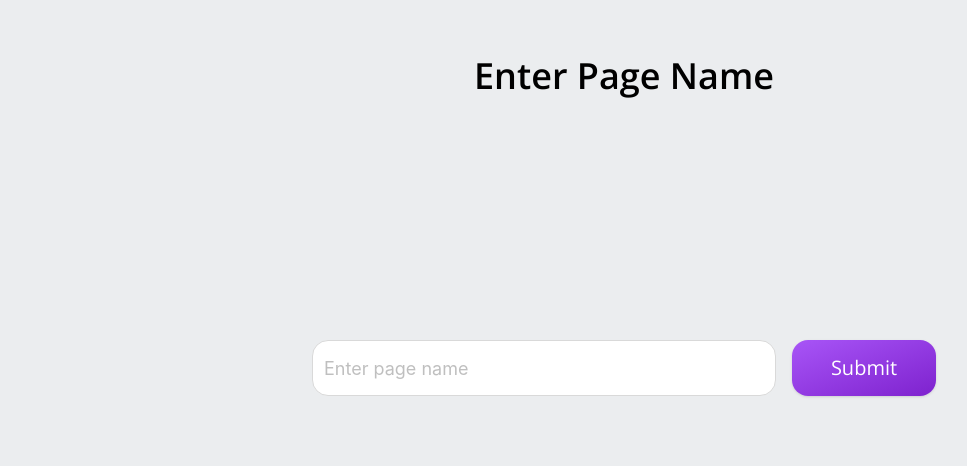
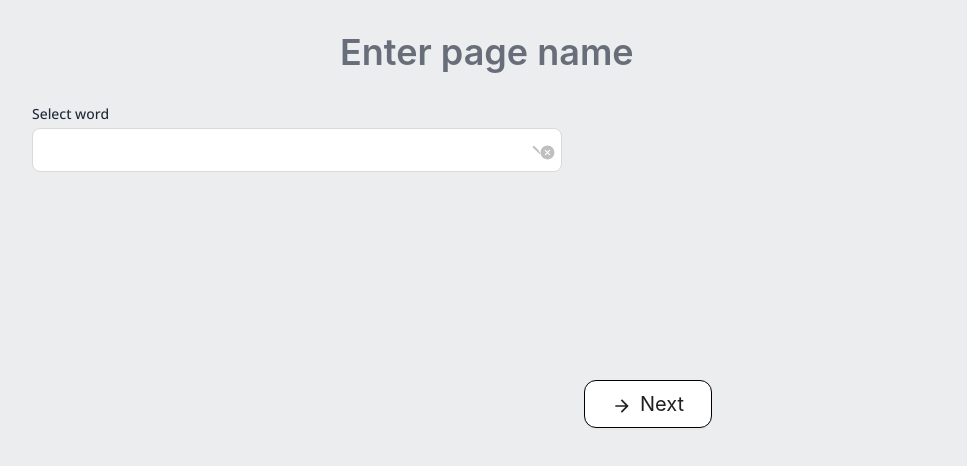
Before and after one commit to JustShuaib/client-theraphy, a React (Vite) app: page /admin/thema/bladzijde/create in a window 1280 px wide. Shown: the top 466 px of the page, without its empty margins (16-983 px from the left). Built offline with nearby package versions, Linux system fonts and the light colour scheme.

Commit message:
feat: selecting word

```diff
--- a/package.json
+++ b/package.json
@@ -34,6 +34,8 @@
     "eslint-plugin-react-hooks": "^4.6.0",
     "eslint-plugin-react-refresh": "^0.4.5",
     "postcss": "^8.4.33",
+    "prettier": "^3.2.5",
+    "prettier-plugin-tailwindcss": "^0.5.11",
     "tailwindcss": "^3.4.1",
     "vite": "^5.0.11"
   }
--- a/src/views/admin/createPage/index.jsx
+++ b/src/views/admin/createPage/index.jsx
@@ -1,40 +1,25 @@
 import { useState } from "react";
 import { TreeSelect, Form, Input, Button } from "antd";
-import { IoMdArrowBack, IoMdArrowForward } from "react-icons/io";
+import {
+  IoMdArrowForward,
+  IoIosArrowDown,
+  IoIosCloseCircle,
+} from "react-icons/io";
+import { TbBookOff } from "react-icons/tb";
 
 const CreatePage = () => {
-  const [activeView, setActiveView] = useState(0);
-
-  const views = {
-    0: <SelectPageName />,
-    1: <SelectPageWord onBack={() => setActiveView(0)} />,
-  };
-
   return (
-    <div className="w-full h-full overflow-hidden">
+    <div className="w-full">
       <Form.Provider
-        onFormFinish={(name) => {
-          name === "page_name" && setActiveView(1);
+        onFormFinish={(name, { values, forms }) => {
+          if (name === "page_name") {
+            const { page_name } = forms;
+            const pageName = page_name.getFieldValue("page_name") || "";
+            console.log({ pageName, values });
+            page_name.setFieldsValue({ page_name: values?.page_name });
+          }
         }}
-        className="h-full"
       >
-        <p className="mt-14 text-4xl font-semibold text-center">
-          {activeView === 0 ? "Enter Page Name" : "Select Words"}
-        </p>
-        {views[activeView]}
-      </Form.Provider>
-    </div>
-  );
-};
-
-export default CreatePage;
-
-const SelectPageName = () => {
-  const [form] = Form.useForm();
-
-  return (
-    <div className="-mt-32 flex flex-col h-full overflow-x-hidden justify-center items-center w-full">
-      <Form form={form} name="page_name" layout="inline">
         <Form.Item
           name="page_name"
           rules={[
@@ -43,23 +28,58 @@
               message: "Please input a page name",
             },
           ]}
+          className="mx-auto mt-6 w-fit"
         >
           <Input
             placeholder="Enter page name"
-            className="min-w-[29rem] border text-lg text-[#1f2937] h-14 rounded-2xl placeholder:text-lg"
+            className="h-14 text-4xl font-semibold text-[#151b24] placeholder:text-4xl placeholder:text-[#686e79]"
+            variant="borderless"
+            autoFocus
           />
         </Form.Item>
-        <button
-          type="submit"
-          className="h-14 text-white rounded-2xl shadow  hover:scale-105 duration-200 text-xl font-open-sans min-w-36 from-purple-500 to-purple-700 bg-gradient-to-br hover:!bg-purple-800"
-        >
-          Submit
-        </button>
-      </Form>
+        <div>
+          <SelectPageWord />
+        </div>
+        {/* <p className="mt-14 text-center text-4xl font-semibold">Select Words</p> */}
+        {/* {views[activeView]} */}
+      </Form.Provider>
     </div>
   );
 };
-const SelectPageWord = ({ onBack }) => {
+
+export default CreatePage;
+
+// const SelectPageName = () => {
+//   const [form] = Form.useForm();
+
+//   return (
+//     <div className="-mt-32 flex h-full w-full flex-col items-center justify-center overflow-x-hidden">
+//       <Form form={form} name="page_name" layout="inline">
+//         <Form.Item
+//           name="page_name"
+//           rules={[
+//             {
+//               required: true,
+//               message: "Please input a page name",
+//             },
+//           ]}
+//         >
+//           <Input
+//             placeholder="Enter page name"
+//             className="h-14 min-w-[29rem] rounded-2xl border text-lg text-[#1f2937] placeholder:text-lg"
+//           />
+//         </Form.Item>
+//         <button
+//           type="submit"
+//           className="h-14 min-w-36 rounded-2xl bg-gradient-to-br  from-purple-500 to-purple-700 font-open-sans text-xl text-white shadow duration-200 hover:scale-105 hover:!bg-purple-800"
+//         >
+//           Submit
+//         </button>
+//       </Form>
+//     </div>
+//   );
+// };
+const SelectPageWord = () => {
   const [value, setValue] = useState("");
   const onChange = (value) => {
     setValue(value);
@@ -106,29 +126,39 @@
     },
   ];
   return (
-    <div className="min-w-80">
+    <div className="pl-12">
+      <p className="mb-1 text-sm font-medium text-gray-800">Select word</p>
       <TreeSelect
         showSearch
-        style={{
-          width: "100%",
-        }}
+        className="!h-11 w-full max-w-[43%]"
         value={value}
         dropdownStyle={{
           maxHeight: 400,
           overflow: "auto",
         }}
-        placeholder="Please select"
-        allowClear
-        //   treeDefaultExpandAll
+        placeholder={"Select"}
+        suffixIcon={<IoIosArrowDown size={22} />}
+        allowClear={{
+          clearIcon: <IoIosCloseCircle size={17} />,
+        }}
+        notFoundContent={
+          <div className="flex flex-col items-center justify-center gap-y-2 text-lg">
+            <TbBookOff size={26} />
+            <span>Word not available</span>
+          </div>
+        }
         onChange={onChange}
         treeData={treeData}
         size="large"
+        // loading={true}
       />
-      <div className="flex items-center gap-x-28 mx-auto">
-        <Button onClick={onBack} icon={<IoMdArrowBack />}>
-          Back
+      <div className="mt-52 flex items-center justify-around">
+        <Button
+          icon={<IoMdArrowForward className="-mb-0.5" />}
+          className="h-12 min-w-32 rounded-xl border border-[black] text-xl"
+        >
+          Next
         </Button>
-        <Button icon={<IoMdArrowForward />}>Next</Button>
       </div>
     </div>
   );
```
Also changed, not shown: 2 other files (tests, documents, lock files or other folders).
